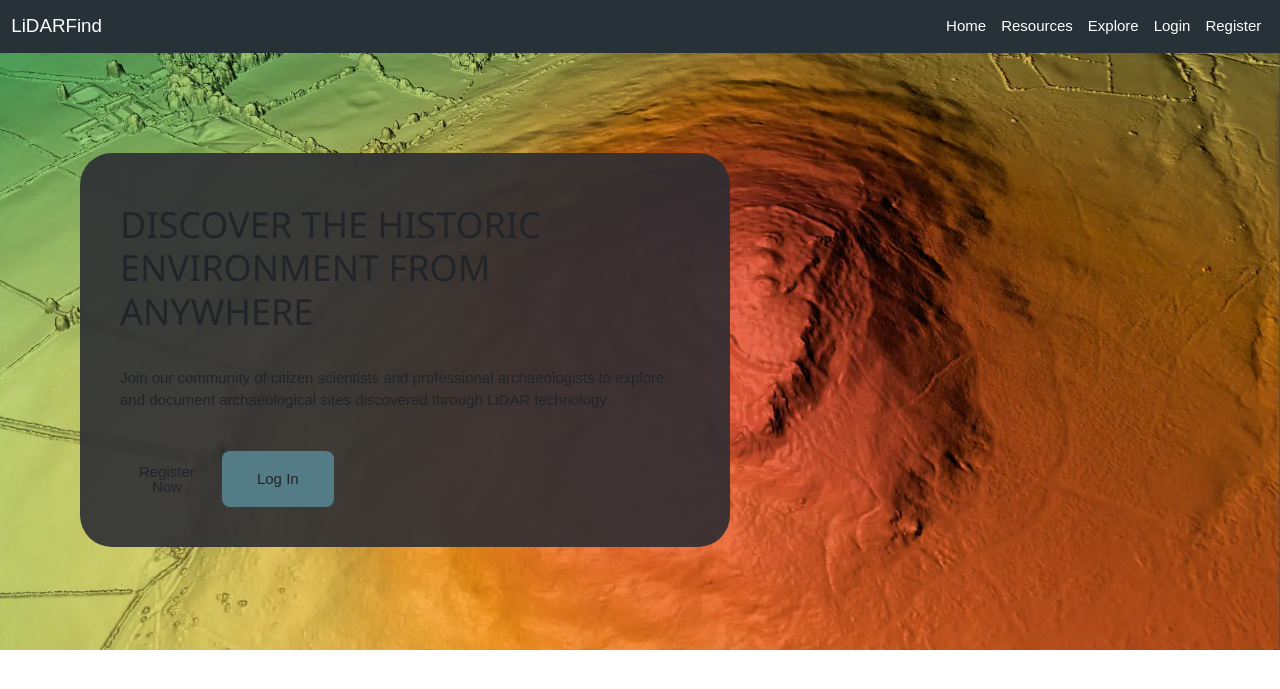
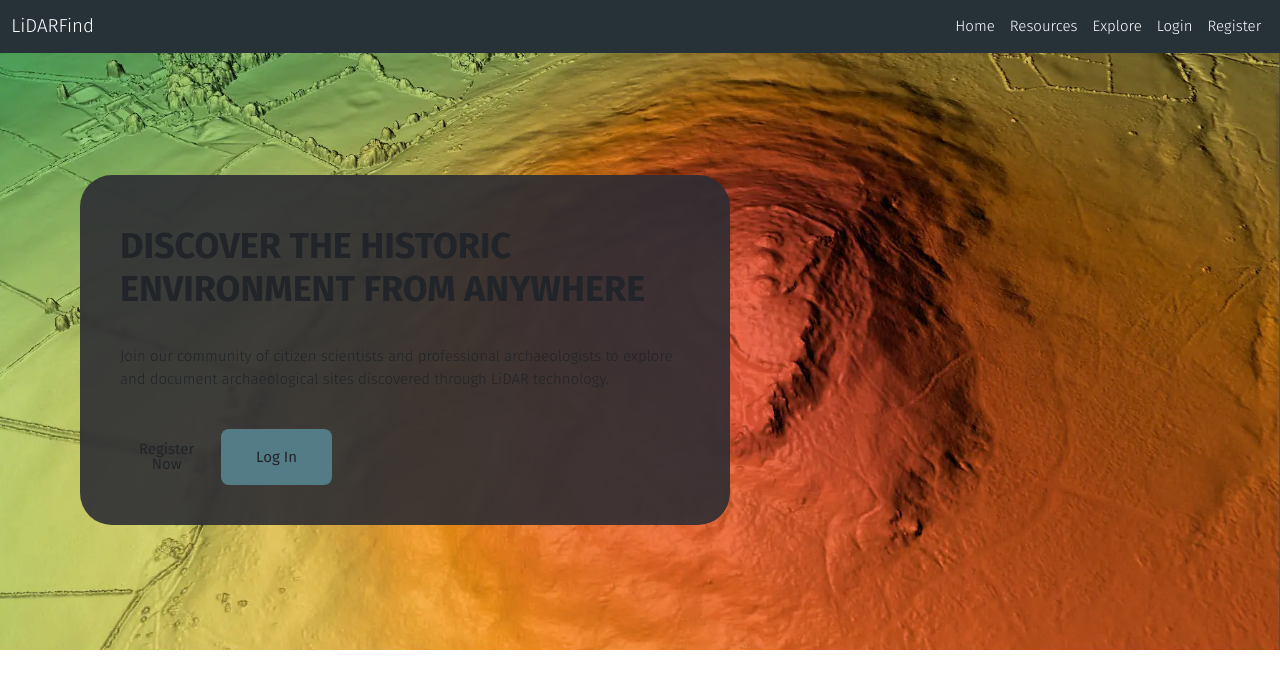
Before and after one commit to enrightc/LiDARFind, a Flask app: page / in a window 1280 px wide. Shown: the top 689 px of the page. Run offline with Flask 3, Linux system fonts and the light colour scheme; some libraries are stand-ins or nearby versions.

Commit message:
Add google fonts

```diff
--- a/static/css/style.css
+++ b/static/css/style.css
@@ -1,10 +1,22 @@
+@import url('https://fonts.googleapis.com/css2?family=Fira+Sans:ital,wght@0,100;0,200;0,300;0,400;0,500;0,600;0,700;0,800;0,900;1,100;1,200;1,300;1,400;1,500;1,600;1,700;1,800;1,900&display=swap');
+
+
 /* General --------------------------- */
 * {
     margin: 0;
     padding: 0;
     box-sizing: border-box;
-    font-family: sans-serif;
+    font-family: "Fira Sans", sans-serif;
+    font-weight: 300;
+    font-style: normal;
 }
+
+h1, h2, h3, h4, h5, h6 {
+        font-family: "Fira Sans", sans-serif;
+        font-weight: 700;
+        font-style: normal;
+}
+
 
 body {
     padding-top: 50px;
```
Also changed, not shown: templates/profile.html (+5 -5 lines).
